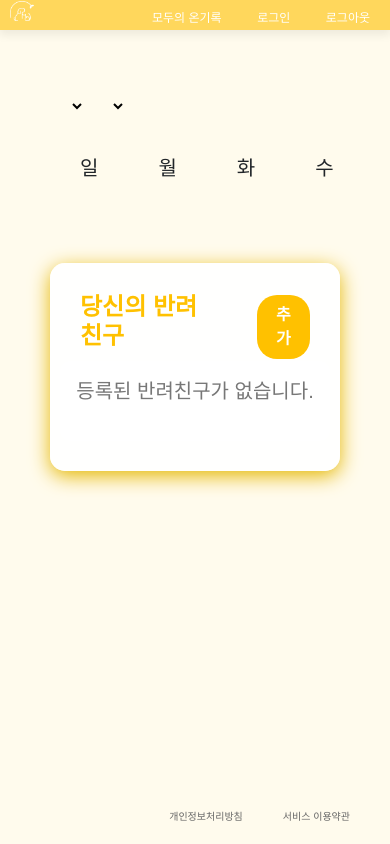
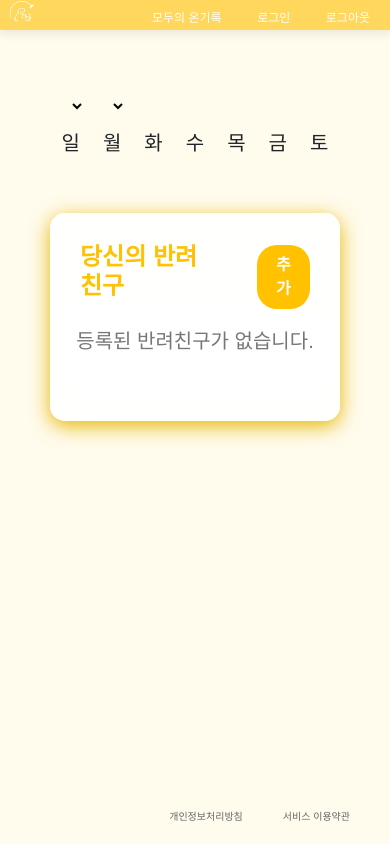
Before and after one commit to pirogramming/On-Record, a Django app: template templates/diaries/view_calendar.html in a window 390 px wide. Run offline with Django 5.2, Linux system fonts and the light colour scheme; the template is opened without the code that fills it, so the values that code supplies are empty; some web fonts are replaced.

Commit message:
fix:캘린더 반응형 수정 max-width세분화

```diff
--- a/static/css/view_calendar.css
+++ b/static/css/view_calendar.css
@@ -310,6 +310,15 @@ img {
 
 @media (max-width: 768px) {
     th, td {
+        padding: 25px;
+        text-align: center;
+        font-size: 0.8rem;
+        width: 14.28%;
+    }
+}
+
+@media (max-width: 768px) {
+    th, td {
         padding: 30px;
         text-align: center;
         font-size: 0.8rem;
@@ -317,9 +326,9 @@ img {
     }
 }
 
-@media (max-width: 488px) {
+@media (max-width: 480px) {
     th, td {
-        padding: 30px;
+        padding: 5px;
         text-align: center;
         font-size: 0.6rem;
         width: 14.28%;
```
